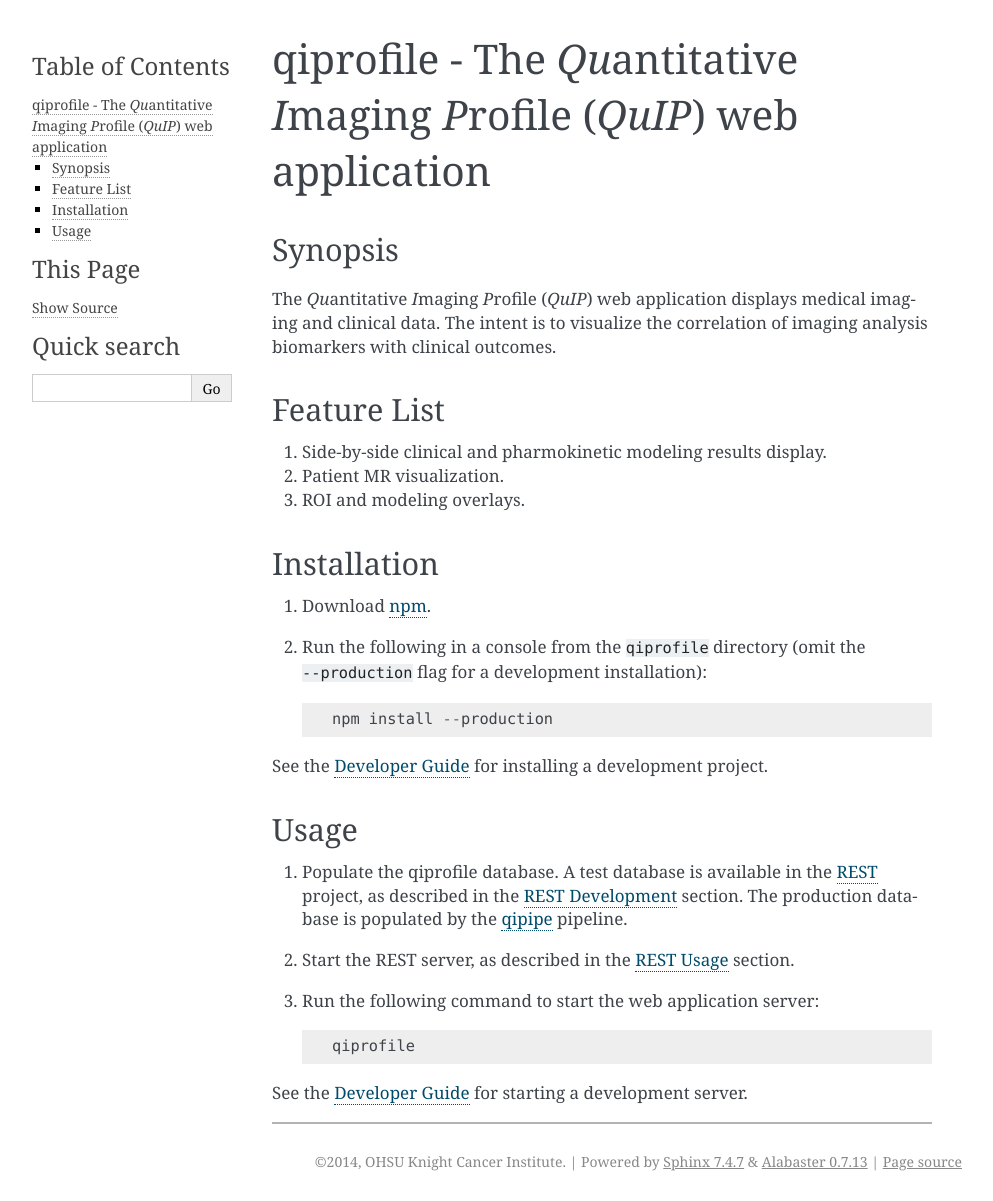
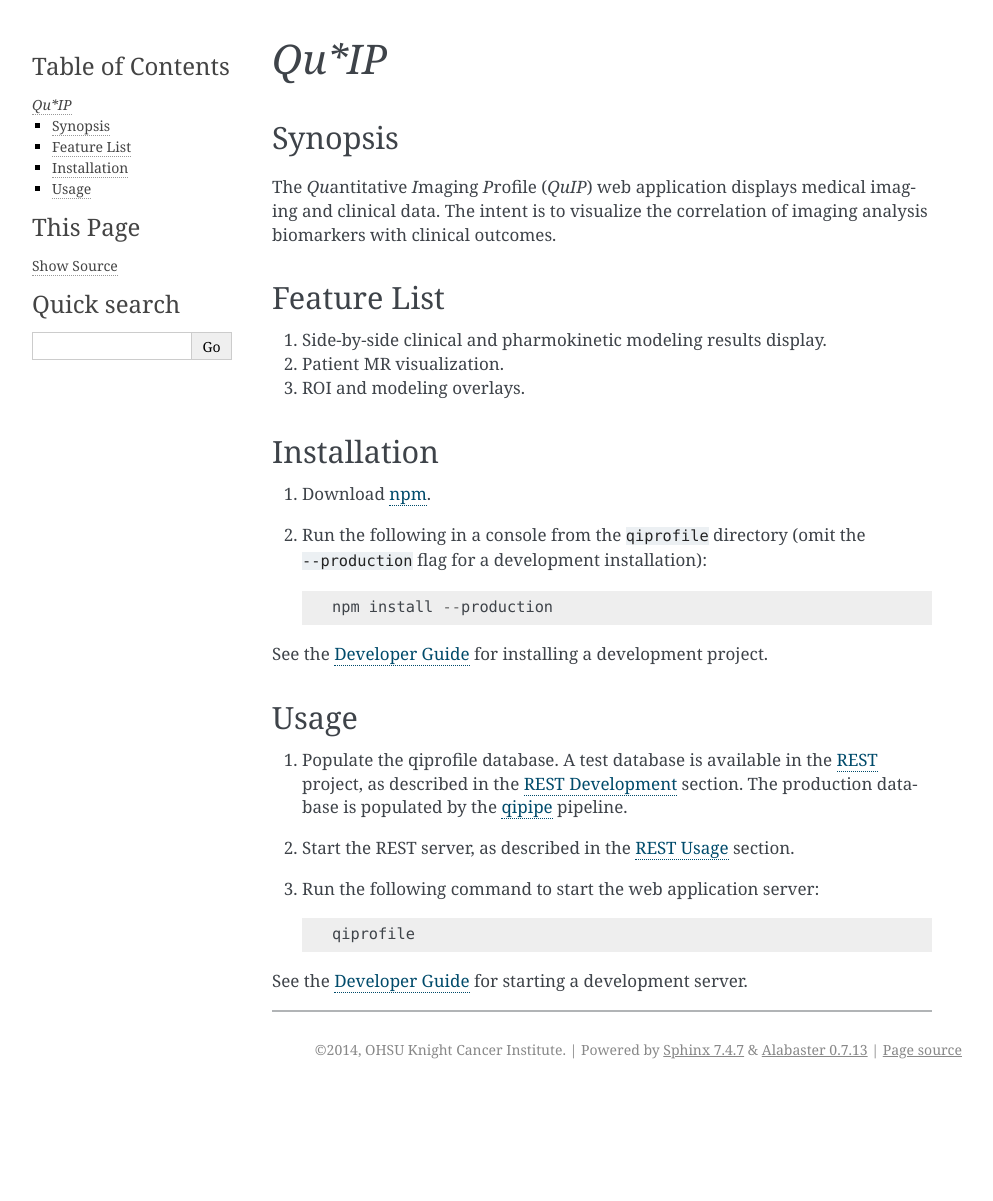
Before and after one commit to ohsu-qin/qiprofile, a Sphinx documentation site: the page built from doc/index.rst, in a window 1280 px wide. Shown: the whole page, without its empty margins (148-1141 px from the left). Built offline with Sphinx 7.4.7, drawn with Linux system fonts in a browser that asks for light colours; after the commit the page ends 1089 px from its top, so only the background shows below that.

Commit message:
Shorten the title.

```diff
--- a/doc/index.rst
+++ b/doc/index.rst
@@ -1,7 +1,7 @@
 .. _index:
 
 ===================================================================================
-qiprofile - The *Qu*\ antitative *I*\ maging *P*\ rofile (*QuIP*\ ) web application
+*Qu*IP*
 ===================================================================================
 
 ********
```
